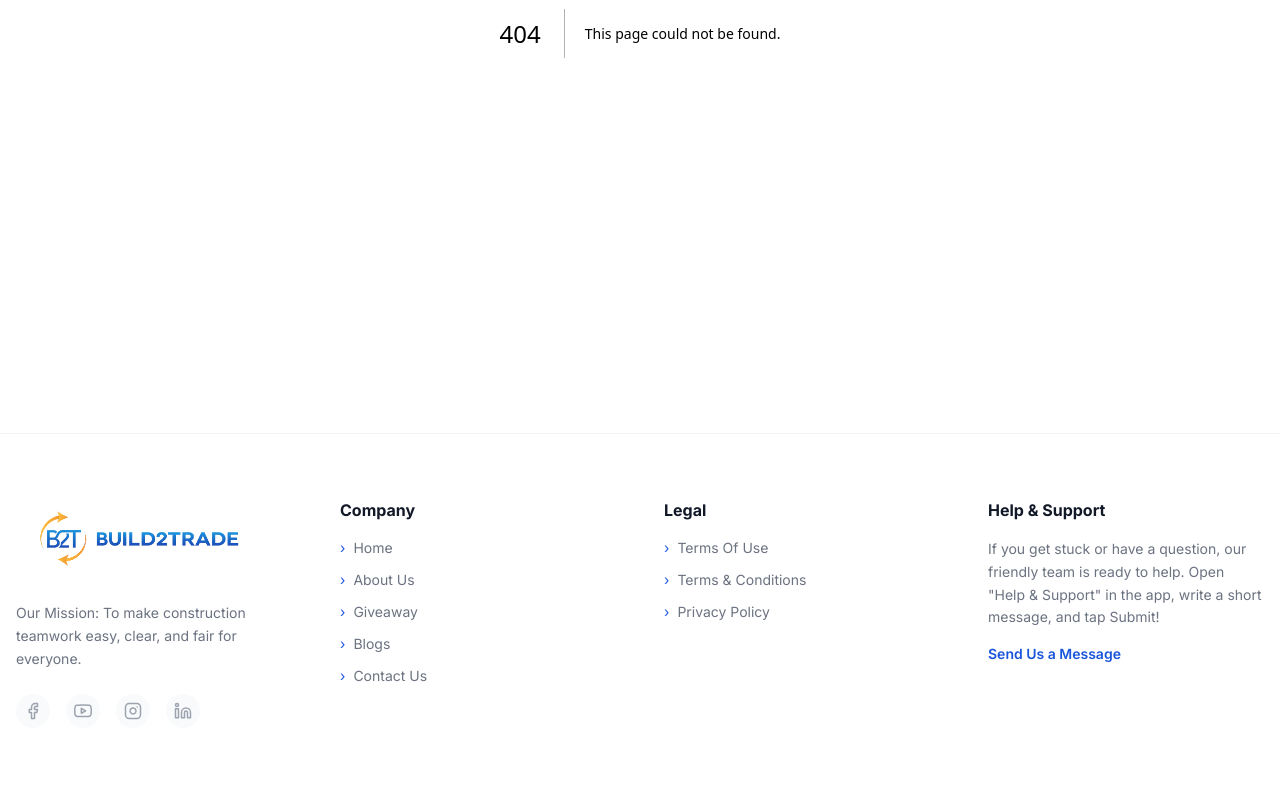
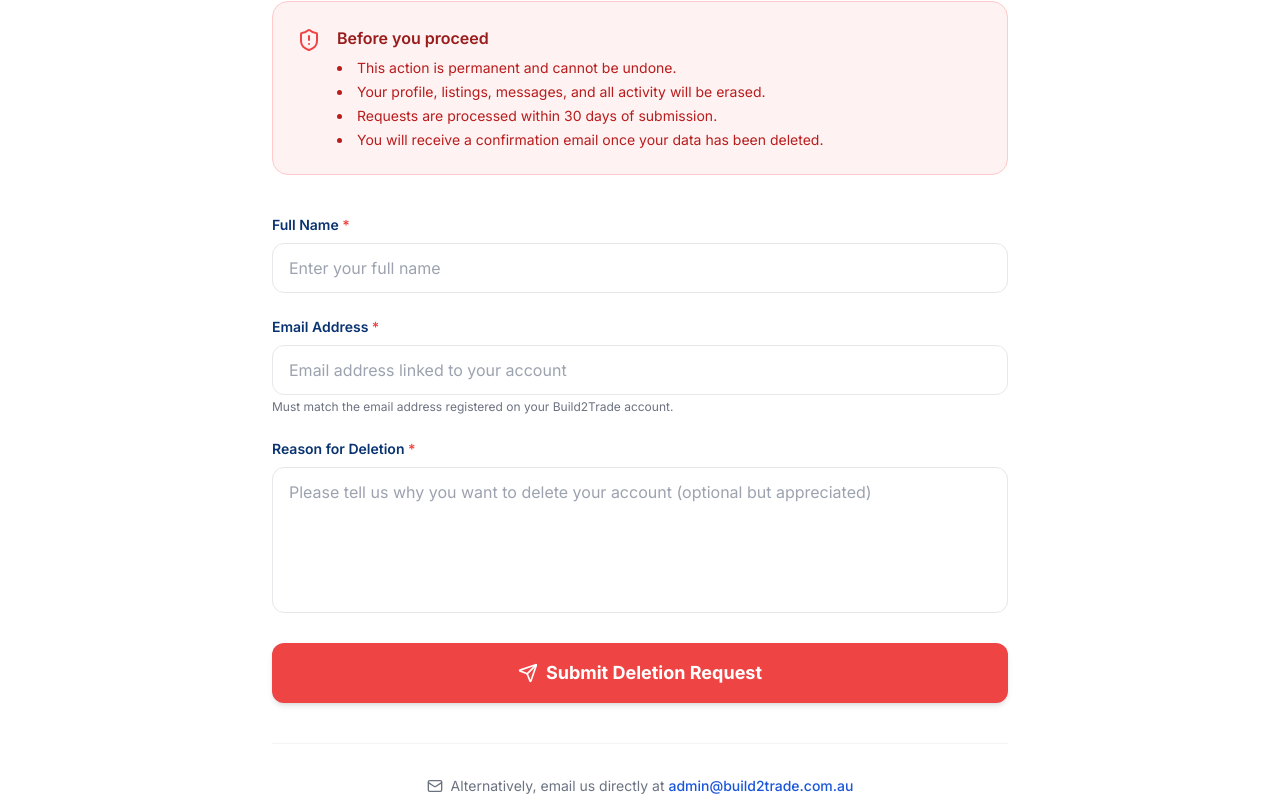
Before and after one commit to muddasirali124421-lgtm/Build2trade-landing-page, a Next.js app: page /delete-account in a window 1280 px wide. Before the commit this address had no page. Shown: the part 479-1280 px from the top of the page. Built offline with nearby package versions, Linux system fonts and the light colour scheme; no server answers.

Commit message:
Feat: Delete page, Contact Us fix & htaccess

```diff
--- /dev/null
+++ b/app/delete-account/page.tsx
@@ -0,0 +1,11 @@
+import type { Metadata } from 'next';
+import DeleteAccount from '@/sections/DeleteAccount';
+
+export const metadata: Metadata = {
+  title: 'Delete My Account',
+  description: 'Submit a request to permanently delete your Build2Trade account and all associated data.',
+};
+
+export default function Page() {
+  return <DeleteAccount />;
+}
--- a/sections/Contact.tsx
+++ b/sections/Contact.tsx
@@ -57,7 +57,9 @@ const Contact = () => {
 
     try {
       const templateParams = {
+        name: formData.name.trim(),
         from_name: formData.name.trim(),
+        email: formData.email.trim(),
         from_email: formData.email.trim(),
         phone: formData.phone?.trim() || 'Not provided',
         message: formData.message.trim(),
--- /dev/null
+++ b/sections/DeleteAccount.tsx
@@ -0,0 +1,235 @@
+'use client';
+
+import { useState, useEffect } from 'react'
+import { motion } from 'framer-motion'
+import { Trash2, Send, Loader2, ShieldAlert, Mail } from 'lucide-react'
+import emailjs from '@emailjs/browser'
+import { useToast } from '@/components/Toast'
+
+const EMAILJS_CONFIG = {
+  SERVICE_ID: process.env.NEXT_PUBLIC_EMAILJS_CONTACT_SERVICE_ID!,
+  TEMPLATE_ID: process.env.NEXT_PUBLIC_EMAILJS_CONTACT_TEMPLATE_ID!,
+  PUBLIC_KEY: process.env.NEXT_PUBLIC_EMAILJS_PUBLIC_KEY!,
+  TO_EMAIL: 'admin@build2trade.com.au'
+} as const
+
+const DeleteAccount = () => {
+  const [isSending, setIsSending] = useState(false)
+  const [isEmailJSReady, setIsEmailJSReady] = useState(false)
+  const { showToast } = useToast()
+  const [formData, setFormData] = useState({
+    name: '',
+    email: '',
+    reason: ''
+  })
+
+  useEffect(() => {
+    try {
+      emailjs.init(EMAILJS_CONFIG.PUBLIC_KEY)
+      setIsEmailJSReady(true)
+    } catch {
+      showToast('Email service not available. Please try again later.', 'error')
+    }
+  }, [])
+
+  const handleSubmit = async (e: React.FormEvent) => {
+    e.preventDefault()
+
+    if (!isEmailJSReady) {
+      showToast('Email service not ready. Please refresh the page.', 'error')
+      return
+    }
+
+    if (!formData.name.trim() || !formData.email.trim() || !formData.reason.trim()) {
+      showToast('Please fill in all required fields.', 'error')
+      return
+    }
+
+    setIsSending(true)
+
+    try {
+      const templateParams = {
+        name: formData.name.trim(),
+        from_name: formData.name.trim(),
+        email: formData.email.trim(),
+        from_email: formData.email.trim(),
+        phone: 'Account Deletion Request',
+        message: `ACCOUNT DELETION REQUEST\n\nReason: ${formData.reason.trim()}`,
+        to_email: EMAILJS_CONFIG.TO_EMAIL,
+        reply_to: formData.email.trim()
+      }
+
+      const result = await emailjs.send(
+        EMAILJS_CONFIG.SERVICE_ID,
+        EMAILJS_CONFIG.TEMPLATE_ID,
+        templateParams
+      )
+
+      if (result.status === 200) {
+        showToast('Your deletion request has been submitted. We will process it within 30 days.', 'success')
+        setFormData({ name: '', email: '', reason: '' })
+      } else {
+        throw new Error(`Unexpected status: ${result.status}`)
+      }
+    } catch (error: any) {
+      let userMessage = 'Failed to submit request. '
+
+      if (error?.text?.includes('template')) {
+        userMessage += 'Configuration error. Please try contacting us directly.'
+      } else if (error?.message?.includes('network') || error?.text?.includes('network')) {
+        userMessage += 'Network error. Please check your internet connection.'
+      } else {
+        userMessage += 'Please try again or email us at admin@build2trade.com.au'
+      }
+
+      showToast(userMessage, 'error')
+    } finally {
+      setIsSending(false)
+    }
+  }
+
+  return (
+    <section className="py-20 lg:py-28 bg-white">
+      <div className="container mx-auto px-4 max-w-3xl">
+        {/* Header */}
+        <motion.div
+          initial={{ opacity: 0, y: 20 }}
+          whileInView={{ opacity: 1, y: 0 }}
+          viewport={{ once: true }}
+          className="text-center mb-12"
+        >
+          <div className="inline-flex items-center justify-center w-16 h-16 rounded-2xl bg-red-50 mb-6">
+            <Trash2 className="w-8 h-8 text-red-500" />
+          </div>
+          <h1 className="text-4xl lg:text-5xl font-bold text-brand-dark mb-4">
+            Delete My Account
+          </h1>
+          <p className="text-xl text-gray-600 max-w-xl mx-auto">
+            Submit a request to permanently delete your Build2Trade account and all associated data.
+          </p>
+        </motion.div>
+
+        {/* Warning box */}
+        <motion.div
+          initial={{ opacity: 0, y: 20 }}
+          whileInView={{ opacity: 1, y: 0 }}
+          viewport={{ once: true }}
+          transition={{ delay: 0.1 }}
+          className="bg-red-50 border border-red-200 rounded-2xl p-6 mb-10"
+        >
+          <div className="flex items-start gap-4">
+            <ShieldAlert className="w-6 h-6 text-red-500 flex-shrink-0 mt-0.5" />
+            <div>
+              <h2 className="font-semibold text-red-800 mb-2">Before you proceed</h2>
+              <ul className="text-sm text-red-700 space-y-1 list-disc list-inside">
+                <li>This action is permanent and cannot be undone.</li>
+                <li>Your profile, listings, messages, and all activity will be erased.</li>
+                <li>Requests are processed within 30 days of submission.</li>
+                <li>You will receive a confirmation email once your data has been deleted.</li>
+              </ul>
+            </div>
+          </div>
+        </motion.div>
+
+        {/* Form */}
+        <motion.div
+          initial={{ opacity: 0, y: 20 }}
+          whileInView={{ opacity: 1, y: 0 }}
+          viewport={{ once: true }}
+          transition={{ delay: 0.2 }}
+        >
+          <form onSubmit={handleSubmit} className="space-y-6">
+            <div>
+              <label className="block text-sm font-semibold text-brand-dark mb-2">
+                Full Name <span className="text-red-500">*</span>
+              </label>
+              <input
+                type="text"
+                required
+                className="w-full px-4 py-3 rounded-xl border border-gray-200 focus:border-brand-blue focus:ring-2 focus:ring-brand-blue/20 outline-none transition-all"
+                placeholder="Enter your full name"
+                value={formData.name}
+                onChange={(e) => setFormData({ ...formData, name: e.target.value })}
+              />
+            </div>
+
+            <div>
+              <label className="block text-sm font-semibold text-brand-dark mb-2">
+                Email Address <span className="text-red-500">*</span>
+              </label>
+              <input
+                type="email"
+                required
+                className="w-full px-4 py-3 rounded-xl border border-gray-200 focus:border-brand-blue focus:ring-2 focus:ring-brand-blue/20 outline-none transition-all"
+                placeholder="Email address linked to your account"
+                value={formData.email}
+                onChange={(e) => setFormData({ ...formData, email: e.target.value })}
+              />
+              <p className="text-xs text-gray-500 mt-1">
+                Must match the email address registered on your Build2Trade account.
+              </p>
+            </div>
+
+            <div>
+              <label className="block text-sm font-semibold text-brand-dark mb-2">
+                Reason for Deletion <span className="text-red-500">*</span>
+              </label>
+              <textarea
+                required
+                rows={5}
+                className="w-full px-4 py-3 rounded-xl border border-gray-200 focus:border-brand-blue focus:ring-2 focus:ring-brand-blue/20 outline-none transition-all resize-none"
+                placeholder="Please tell us why you want to delete your account (optional but appreciated)"
+                value={formData.reason}
+                onChange={(e) => setFormData({ ...formData, reason: e.target.value })}
+              />
+            </div>
+
+            <button
+              type="submit"
+              disabled={isSending || !isEmailJSReady}
+              className="w-full flex items-center justify-center gap-2 bg-red-500 hover:bg-red-600 text-white font-bold text-lg px-8 py-4 rounded-xl transition-all duration-300 shadow-md hover:shadow-lg transform hover:-translate-y-1 disabled:opacity-70 disabled:cursor-not-allowed disabled:hover:translate-y-0"
+            >
+              {isSending ? (
+                <>
+                  <Loader2 className="w-5 h-5 animate-spin" />
+                  Submitting...
+                </>
+              ) : !isEmailJSReady ? (
+                <>
+                  <Loader2 className="w-5 h-5 animate-spin" />
+                  Initializing...
+                </>
+              ) : (
+                <>
+                  <Send className="w-5 h-5" />
+                  Submit Deletion Request
+                </>
+              )}
+            </button>
+          </form>
+        </motion.div>
+
+        {/* Alternative contact */}
+        <motion.div
+          initial={{ opacity: 0, y: 20 }}
+          whileInView={{ opacity: 1, y: 0 }}
+          viewport={{ once: true }}
+          transition={{ delay: 0.3 }}
+          className="mt-10 pt-8 border-t border-gray-100 text-center"
+        >
+          <div className="flex items-center justify-center gap-2 text-gray-500 text-sm">
+            <Mail className="w-4 h-4" />
+            <span>
+              Alternatively, email us directly at{' '}
+              <a href="mailto:admin@build2trade.com.au" className="text-brand-blue hover:underline font-medium">
+                admin@build2trade.com.au
+              </a>
+            </span>
+          </div>
+        </motion.div>
+      </div>
+    </section>
+  )
+}
+
+export default DeleteAccount
```
Also changed, not shown: 1 other file (tests, documents, lock files or other folders).
